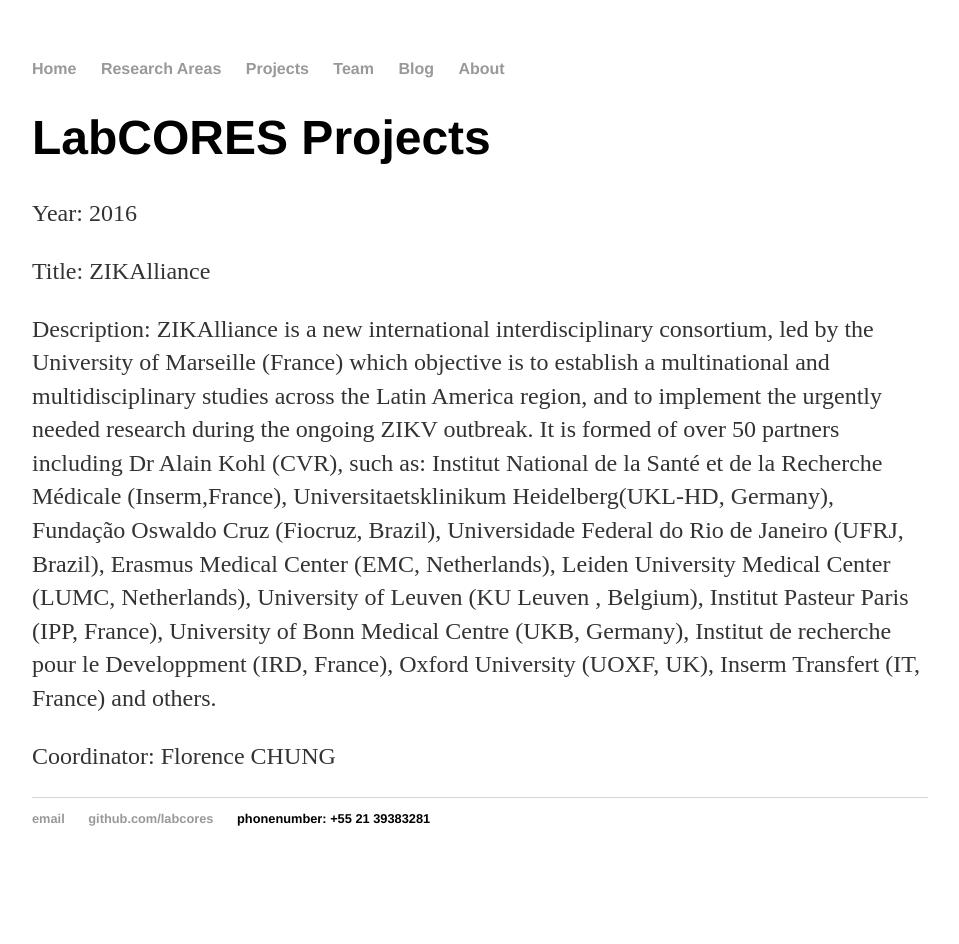
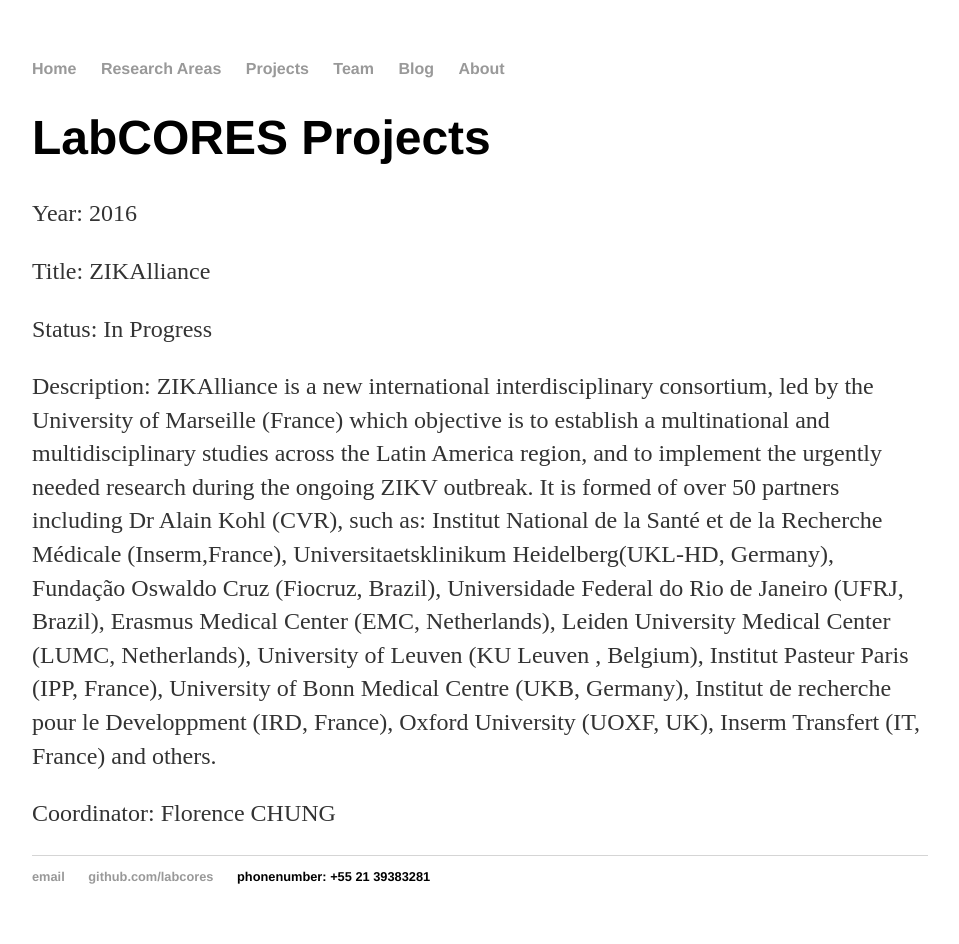
Before and after one commit to labcores/labcores.github.io, a Jekyll site: the page built from projects/index.html, in a window 1280 px wide. Shown: the whole page, without its empty margins (160-1119 px from the left). Built offline with Jekyll 4.4.1, drawn with Linux system fonts in a browser that asks for light colours; before the commit the page ends 900 px from its top, so only the background shows below that.

Commit message:
update-projects-content

```diff
--- a/projects/index.html
+++ b/projects/index.html
@@ -6,6 +6,7 @@
 	<h1>LabCORES Projects</h1>
 	<p>Year: 2016</p>
 	<p>Title: ZIKAlliance</p>
+	<p>Status: In Progress</p>
 	<p>
 		Description: ZIKAlliance is a new international interdisciplinary consortium, led by the University of Marseille (France) which objective is to establish a multinational and multidisciplinary studies across the Latin America region, and to implement the urgently needed research during the ongoing ZIKV outbreak. It is formed of over 50 partners including Dr Alain Kohl (CVR), such as: Institut National de la Santé et de la Recherche Médicale (Inserm,France), Universitaetsklinikum Heidelberg(UKL-HD, Germany), Fundação Oswaldo Cruz (Fiocruz, Brazil), Universidade Federal do Rio de Janeiro (UFRJ, Brazil), Erasmus Medical Center (EMC, Netherlands), Leiden University Medical Center (LUMC, Netherlands), University of Leuven (KU Leuven , Belgium), Institut Pasteur Paris (IPP, France), University of Bonn Medical Centre (UKB, Germany), Institut de recherche pour le Developpment (IRD, France), Oxford University (UOXF, UK), Inserm Transfert (IT, France) and others.
 	</p>
```
